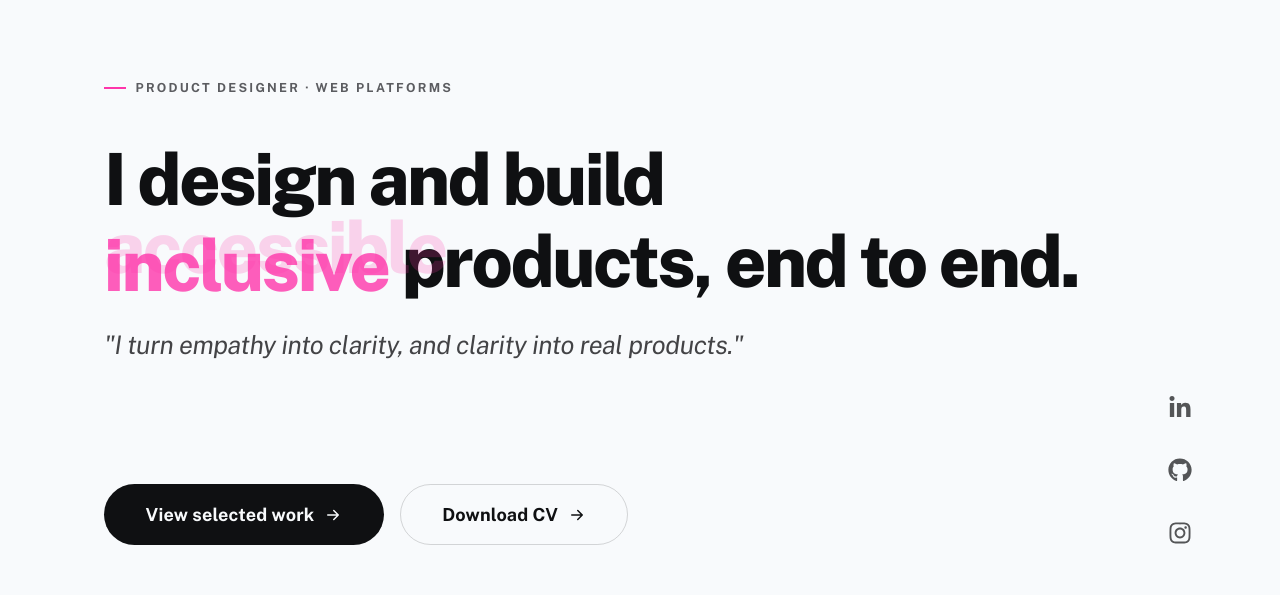
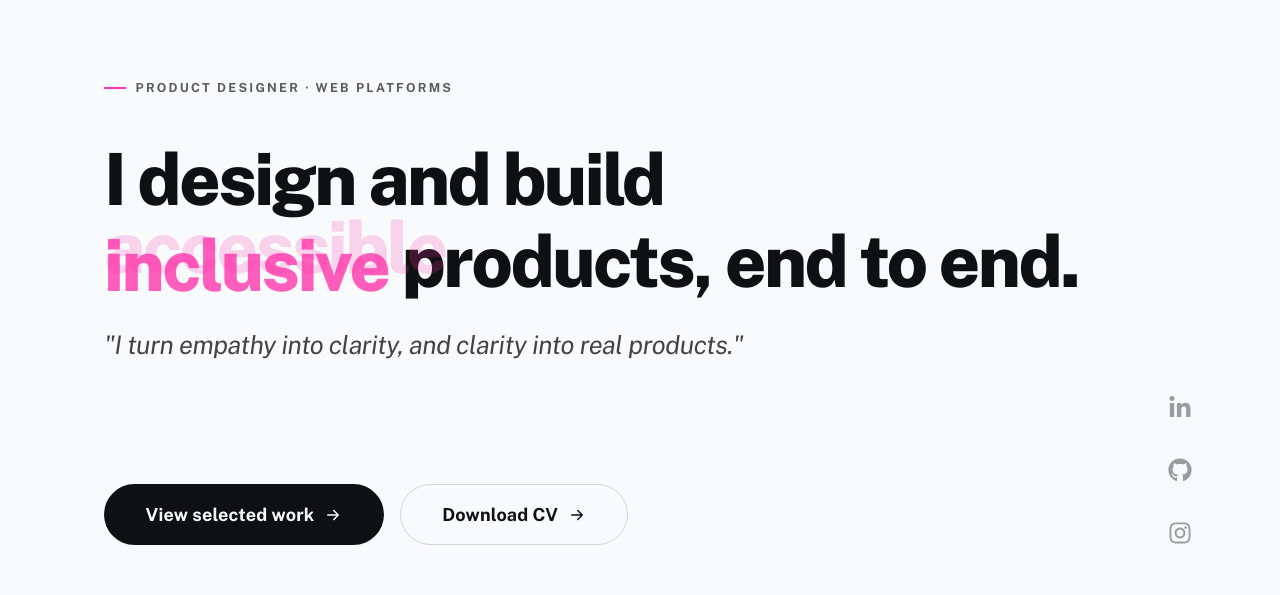
Before and after one commit to wenreidesign/wenrei-portfolio, a React (Vite) app: page / in a window 1280 px wide. Shown: the part 122-717 px from the top of the page. Built offline with nearby package versions, Linux system fonts and the light colour scheme.

Commit message:
fix: add missing CSS token --ink-50

```diff
--- a/src/styles/global.css
+++ b/src/styles/global.css
@@ -11,6 +11,7 @@
   /* Tints derived from the core three */
   --black-80: #2a2b2e;
   --ink-60: #5b5c60;
+  --ink-50: #747578;
   --ink-40: #8d8e92;
   --hairline: rgba(15, 16, 18, 0.1);
   --hairline-strong: rgba(15, 16, 18, 0.16);
```
